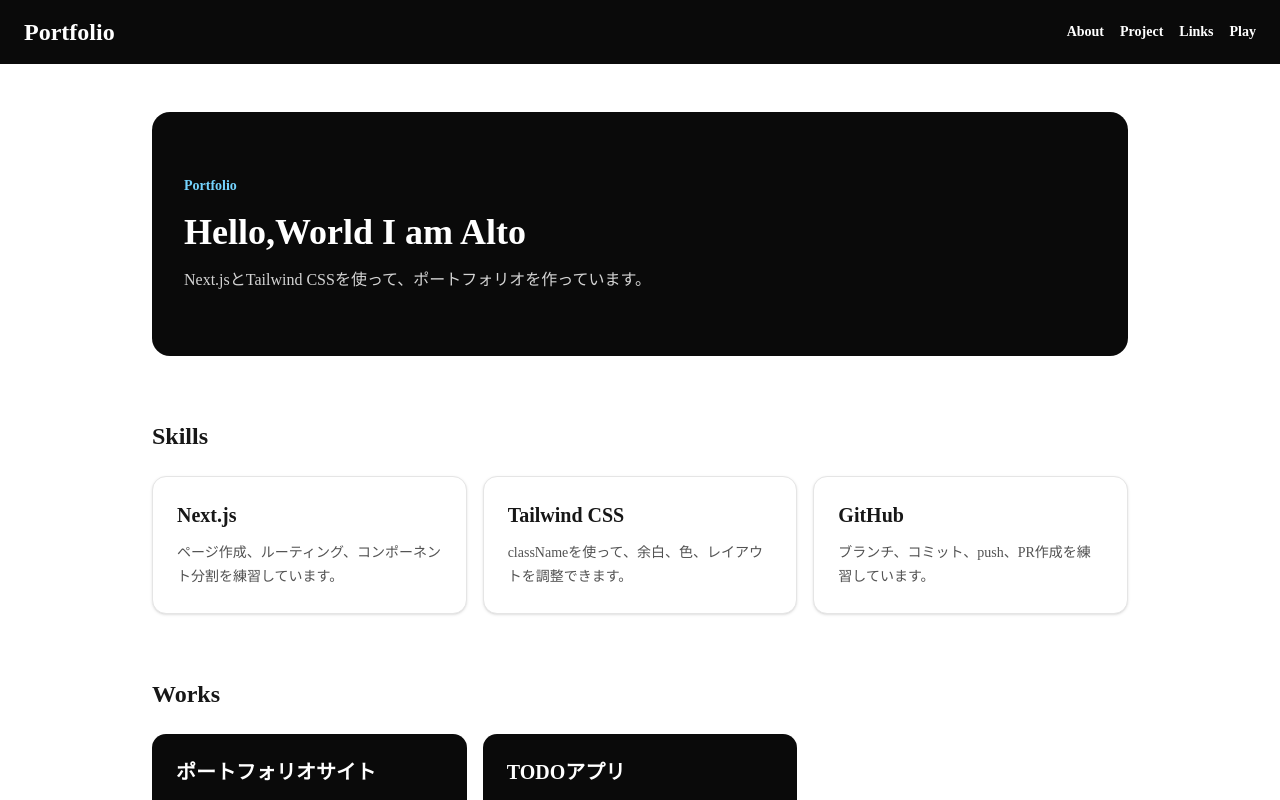
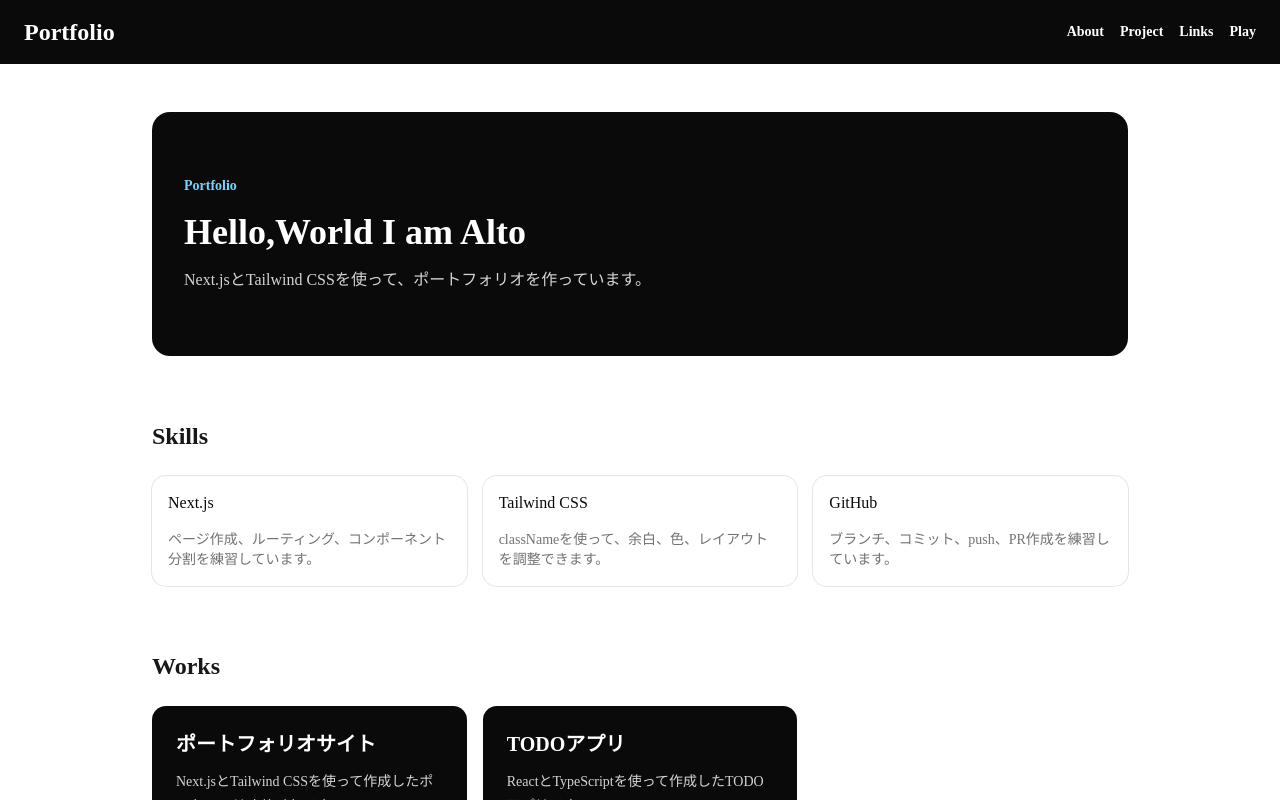
Before and after one commit to UzukiAlto/alto-portfolio, a Next.js app: page / in a window 1280 px wide. Shown: the top 800 px of the page. Built offline with nearby package versions, Linux system fonts and the light colour scheme.

Commit message:
refactor:スキルカードをshadcn uiに変更

```diff
--- a/src/components/skill-card/skill-card.tsx
+++ b/src/components/skill-card/skill-card.tsx
@@ -1,3 +1,11 @@
+import {
+    Card,
+    CardContent,
+    CardDescription,
+    CardHeader,
+    CardTitle,
+} from "@/components/ui/card";
+
 type SkillCardProps = {
     title: string;
     description: string;
@@ -5,9 +13,13 @@
 
 export const SkillCard = ({ title, description}: SkillCardProps) => {
     return(
-        <div className="p-6 border border-neutral-200 rounded-xl bg-white shadow-sm transition hover:-translate-y-1 hover:shadow-md">
-            <h3 className="text-xl font-bold text-neutral-900">{title}</h3>
-            <p className="mt-3 text-sm leading-6 text-neutral-600">{description}</p>
-        </div>
+        <Card className="transition hover:-translate-y-1 hover:shadow-sm">
+            <CardHeader>
+                <CardTitle>{title}</CardTitle>
+            </CardHeader>
+            <CardContent>
+                <CardDescription>{description}</CardDescription>
+            </CardContent>
+        </Card>
     )
 }
```
